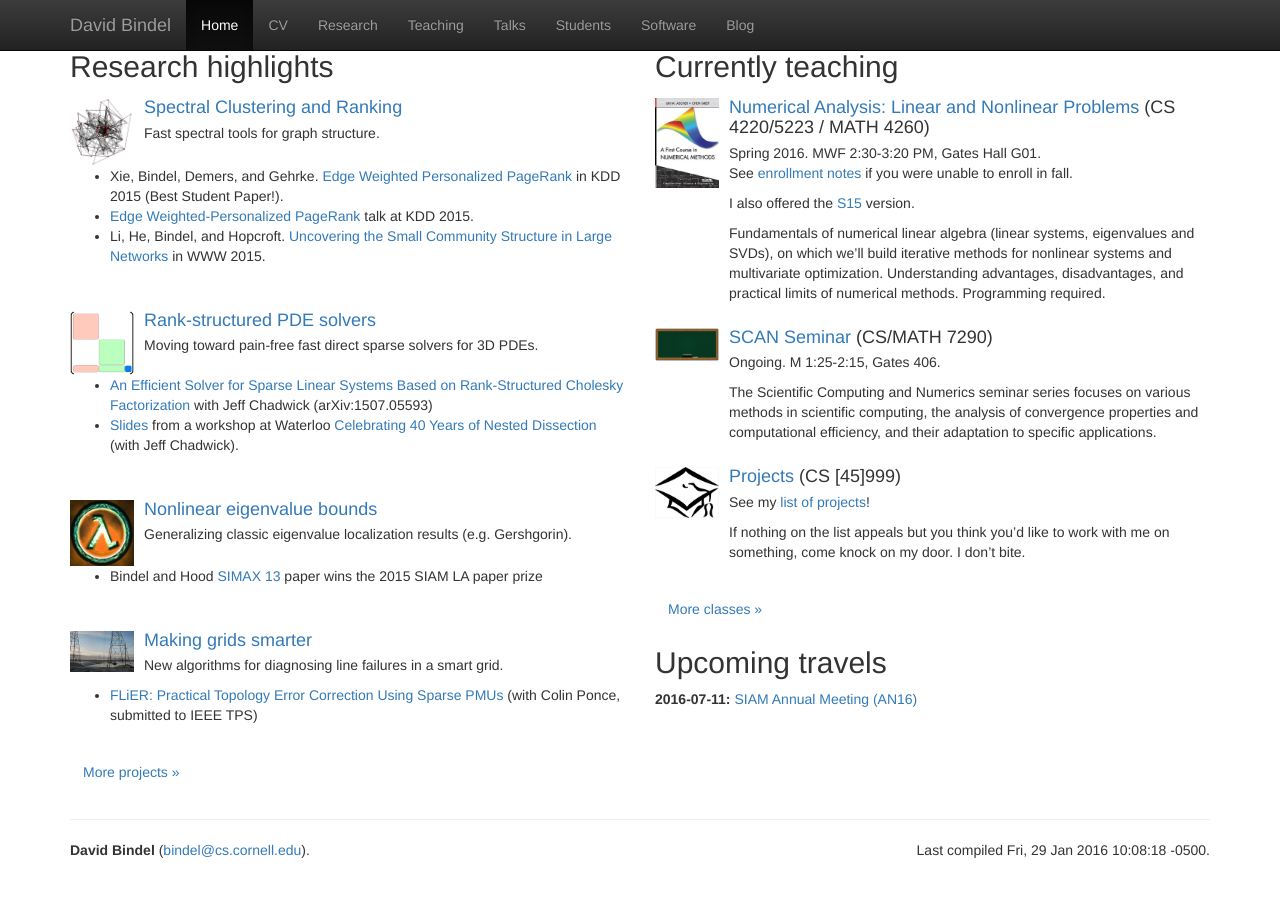
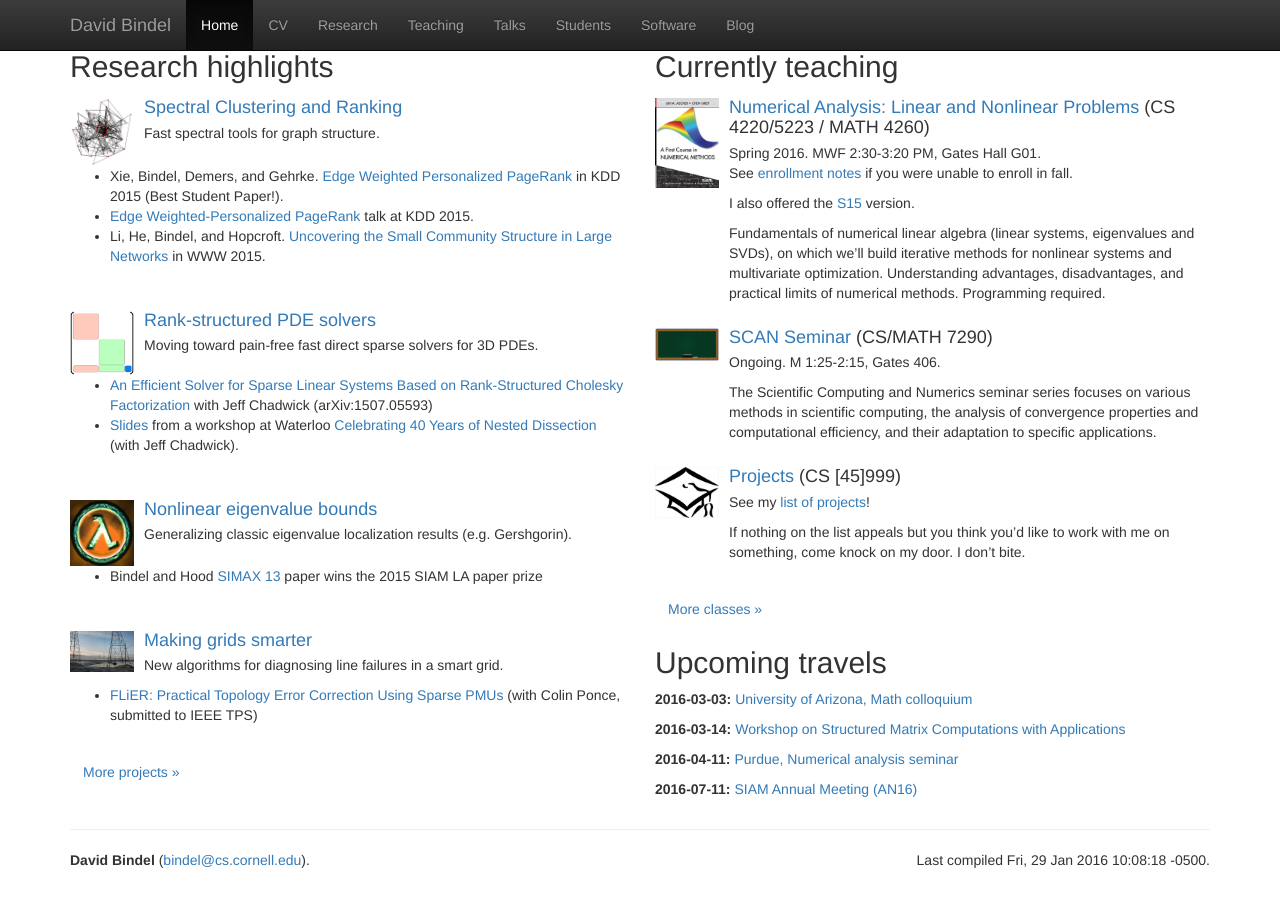
Before and after one commit to dbindel/cornell_web, a Jekyll site: the page built from index.html, in a window 1280 px wide and 900 px high, scrolled down 581 px. Built offline with Jekyll 4.4.1, drawn with Linux system fonts in a browser that asks for light colours; nearby versions of some CDN libraries.

Commit message:
Update travel plans.

```diff
--- a/_data/travel.yml
+++ b/_data/travel.yml
@@ -19,6 +19,15 @@
   text: "Approximate and Probabilistic Computing: Design, Coding, Verification"
   url: http://www.dagstuhl.de/15491
 -
+  date: 2016-03-03
+  text: University of Arizona, Math colloquium
+-
+  date: 2016-03-14
+  text: Workshop on Structured Matrix Computations with Applications
+-
+  date: 2016-04-11
+  text: Purdue, Numerical analysis seminar
+-
   date: 2016-07-11
   text: SIAM Annual Meeting (AN16)
   url: http://www.siam.org/meetings/an16/
```
